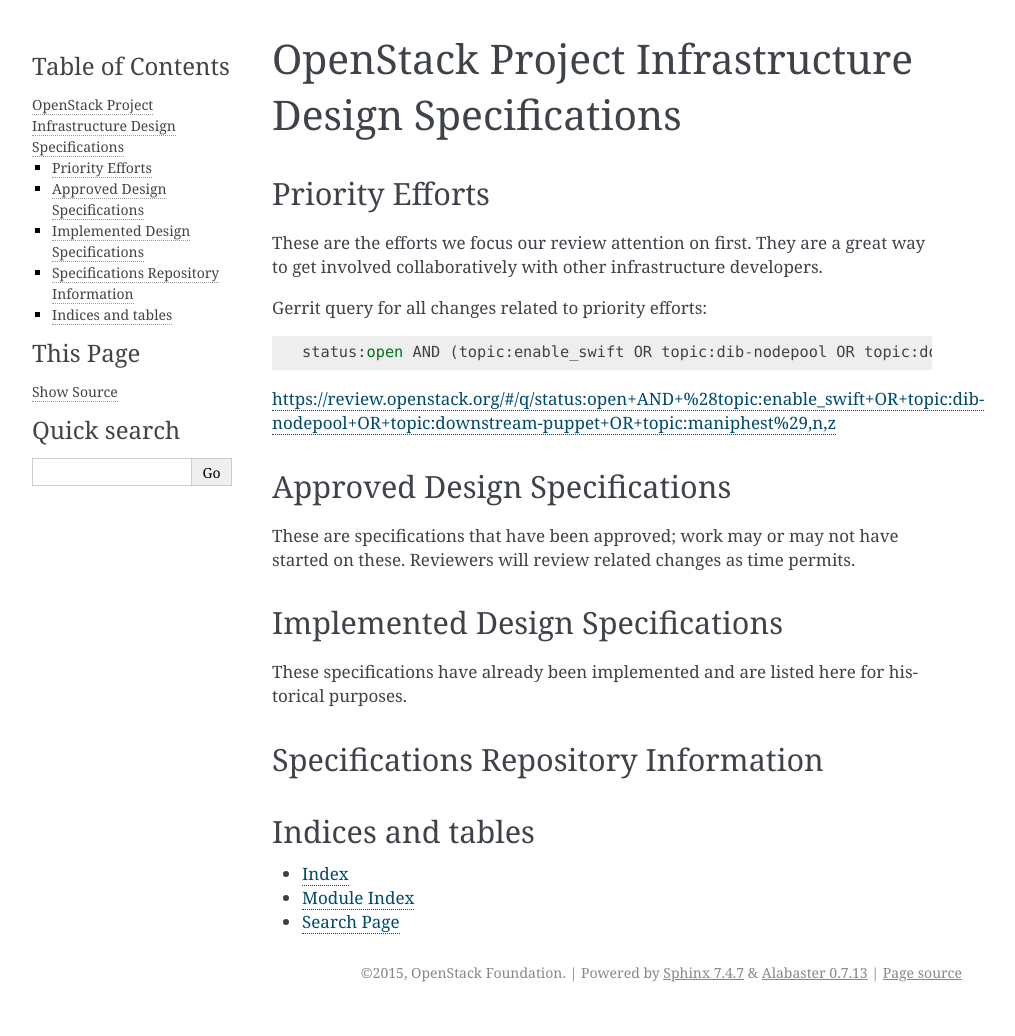
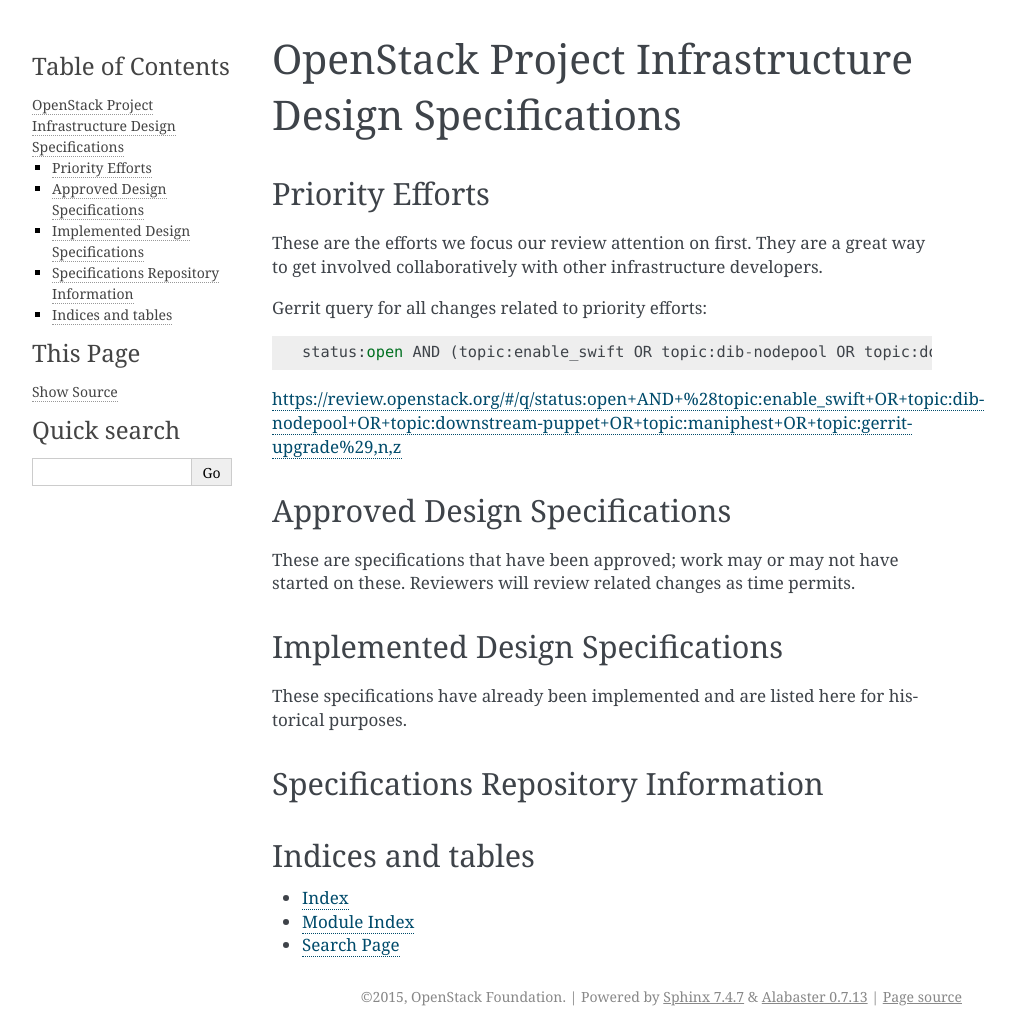
Before and after one commit to openstack-infra/infra-specs, a Sphinx documentation site: the page built from doc/source/index.rst, in a window 1280 px wide. Shown: the whole page, without its empty margins (148-1163 px from the left). Built offline with Sphinx 7.4.7, drawn with Linux system fonts in a browser that asks for light colours; pages that are not in the unit, such as notebooks, are missing from menus; before the commit the page ends 1012 px from its top, so only the background shows below that.

Commit message:
add gerrit-upgrade to priority efforts query
Change-Id: I15734799e94395d2072878cc7c0a23a1187e902b

```diff
--- a/doc/source/index.rst
+++ b/doc/source/index.rst
@@ -19,9 +19,9 @@
 
 Gerrit query for all changes related to priority efforts::
 
-  status:open AND (topic:enable_swift OR topic:dib-nodepool OR topic:downstream-puppet OR topic:maniphest)
+  status:open AND (topic:enable_swift OR topic:dib-nodepool OR topic:downstream-puppet OR topic:maniphest OR topic:gerrit-upgrade)
 
-https://review.openstack.org/#/q/status:open+AND+%28topic:enable_swift+OR+topic:dib-nodepool+OR+topic:downstream-puppet+OR+topic:maniphest%29,n,z
+https://review.openstack.org/#/q/status:open+AND+%28topic:enable_swift+OR+topic:dib-nodepool+OR+topic:downstream-puppet+OR+topic:maniphest+OR+topic:gerrit-upgrade%29,n,z
 
 Approved Design Specifications
 ==============================
```
